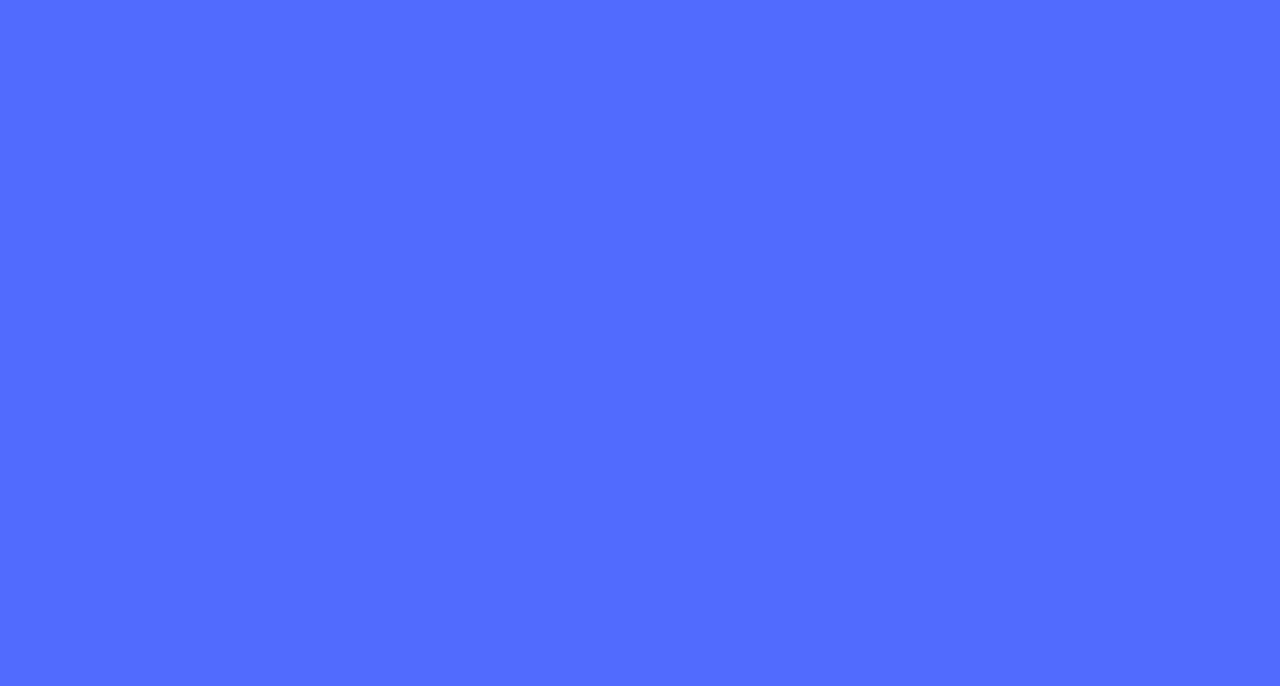
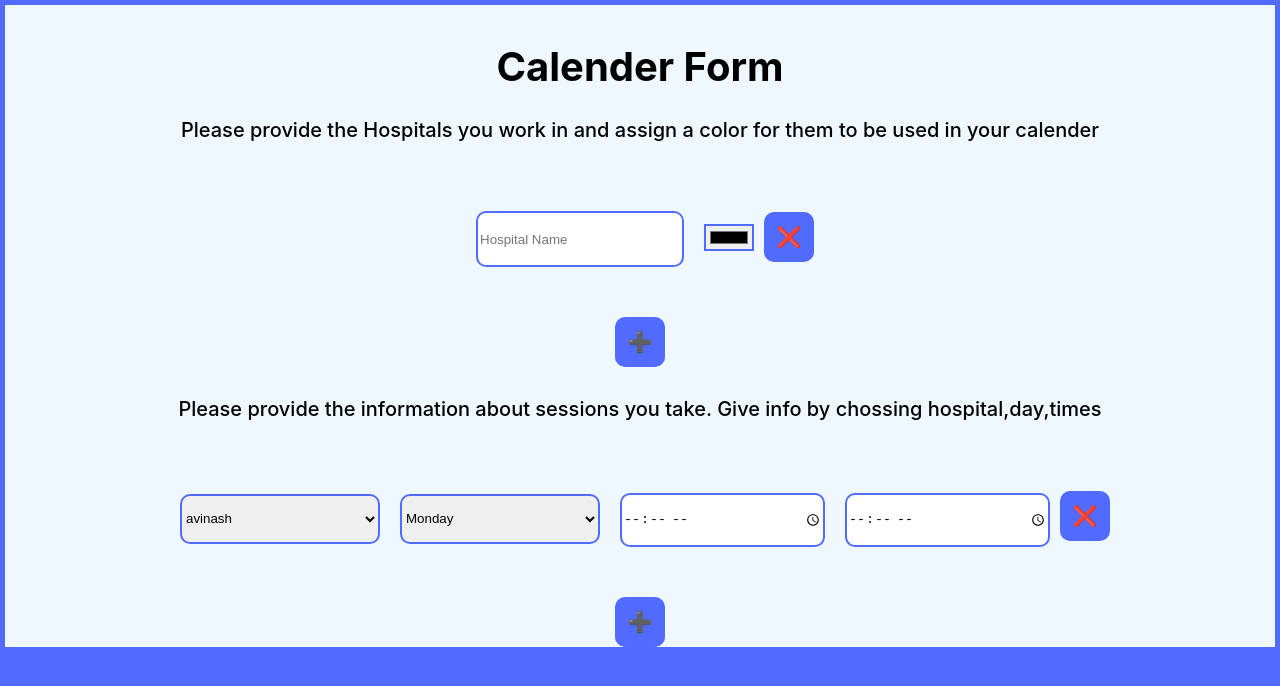
Before and after one commit to avinash84319/DoctorFrontend-web, a React (Create React App) app: page /calform in a window 1280 px wide. Before the commit this address had no page. Shown: the top 686 px of the page. Built offline with nearby package versions, Linux system fonts and the light colour scheme.

Commit message:
added date support still buggy

```diff
--- a/src/App.js
+++ b/src/App.js
@@ -7,6 +7,7 @@ import Otp from './screens/Otp';
 import { BrowserRouter, Routes, Route } from 'react-router-dom';
 import Appointment from './screens/Appointment';
 import Calender from './screens/Calender';
+import CalenderForm from './screens/Calender-Form';
 
 function App() {
   return (
@@ -19,6 +20,8 @@ function App() {
       <Route path="/register" element=<Register /> />
       <Route path="/apt" element=<Appointment /> />
       <Route path="/cal" element=<Calender /> />
+      <Route path="/calform" element=<CalenderForm /> />
+
     </Routes>
     </BrowserRouter>
     </div>
--- a/src/components/Cal-Eventeditor.js
+++ b/src/components/Cal-Eventeditor.js
@@ -19,14 +19,16 @@ function Eventeditor(props) {
     const setend = props.setend
     const setstartday = props.setstartday
     const setendday = props.setendday
+    const datetogrid = props.datetogrid
+    const gridtodate = props.gridtodate
 
     return <div className="cal-event-editor" style={{ "display": editdis }}>
         <button className="cal-event-editor-close" onClick={() => { seteditdis("none") }}>❌</button>
         <h1>Event Editor</h1>
         <input type="text" onChange={(e) => setname(e.target.value)} value={name} placeholder="Name"></input>
         <input type="text" onChange={(e) => setdesc(e.target.value)} value={desc} placeholder="Description"></input>
-        <input type="text" onChange={(e) => setstartday(e.target.value)} value={daystart} placeholder="Start Day"></input>
-        <input type="text" onChange={(e) => setendday(e.target.value)} value={dayend} placeholder="End Day"></input>
+        <input type="date" onChange={(e) => setstartday(datetogrid(e.target.value))} value={gridtodate(daystart)} placeholder="Start Day"></input>
+        <input type="date" onChange={(e) => setendday(datetogrid(e.target.value))} value={gridtodate(dayend)} placeholder="End Day"></input>
         <input type="text" onChange={(e) => setstart(e.target.value)} value={start} placeholder="Start Time"></input>
         <input type="text" onChange={(e) => setend(e.target.value)} value={end} placeholder="End Time"></input>
         <button onClick={submitEvent}>Submit</button>
--- /dev/null
+++ b/src/css/CalenderForm.css
@@ -0,0 +1,41 @@
+.calender-form {
+  background-color: aliceblue;
+  margin: 5px;
+}
+
+.cal-form-instruction{
+    padding: 10px;
+    text-align: center;
+    font-size: 20px;
+    font-weight: 500;
+}
+
+.cal-form-button-addrem{
+    margin-top: 40px;
+    width: 50px;
+    height: 50px;
+    border-radius: 10px;
+    border: none;
+    background-color: #516BFF;
+    color: white;
+    font-size: 20px;
+}
+
+.cal-form-input-hos{
+    display: grid;
+    grid-template-columns: 1fr;
+    grid-template-rows: 0.7fr 1fr 1fr;
+}
+
+.cal-form-input{
+    border: 2px solid #516BFF;
+    width: 200px;
+    height: 50px;
+    border-radius: 10px;
+    margin: 10px;
+}
+
+.cal-form-color{
+    border: 2px solid #516BFF;
+    margin: 10px;
+}
--- a/src/css/Register.css
+++ b/src/css/Register.css
@@ -97,7 +97,7 @@
     margin: 10px;
 }
 
-.calender{
+.calender-img{
     height: 50px;
     width: 50px;
     margin:10px;
--- /dev/null
+++ b/src/screens/Calender-Form.js
@@ -0,0 +1,86 @@
+import '../css/CalenderForm.css';
+import React, { useState } from 'react';
+
+function CalenderForm() {
+
+    const [noofhos, setNoofhos] = useState([1]);
+    const [noofworks, setNoofworks] = useState([1]);
+
+    const addhos = (e) => {
+        e.preventDefault();
+        setNoofhos([...noofhos, noofhos.length + 1])
+    }
+
+    const addworks = (e) => {
+        e.preventDefault();
+        setNoofworks([...noofworks, noofworks.length + 1])
+    }
+
+    const Hosform = () => {
+
+        return noofhos.map((idx) => {
+            return (
+                <div className='cal-form-inp-hos'>
+                    <input type='text' className="cal-form-input" placeholder='Hospital Name' />
+                    <input type='color' className="cal-form-color" placeholder='Hospital Name' />
+                    <button className='cal-form-button-addrem' onClick={() => setNoofhos(noofhos.filter((i) => i !== idx))}>❌</button>
+                </div>
+            )
+        })
+    }
+
+    const Workdays = () => {
+
+        return noofworks.map((idx) => {
+            return (
+                <div className='cal-form-inp-work'>
+                    <select className="cal-form-input" placeholder='Hospital Name'>
+                        <option value="avinash">avinash</option>
+                        <option value="avinash">avinash</option>
+                        <option value="avinash">avinash</option>
+                    </select>
+                    <select className="cal-form-input" placeholder='day'>
+                        <option value="Monday">Monday</option>
+                        <option value="Tuesday">Tuesday</option>
+                        <option value="Wednesday">Wednesday</option>
+                        <option value="Thursday">Thurday</option>
+                        <option value="Friday">Friday</option>
+                        <option value="Saturday">Saturday</option>
+                        <option value="Sunday">Sunday</option>
+                    </select>
+                    <input type='time' className="cal-form-input" placeholder='Start Time' />
+                    <input type='time' className="cal-form-input" placeholder='End Time' />
+                    <button className='cal-form-button-addrem' onClick={() => setNoofworks(noofworks.filter((i) => i !== idx))}>❌</button>
+                </div>
+            )
+        })
+    }
+
+    return (<div className="calender-form">
+
+        <div className='cal-form-instruction'>
+            <h1>Calender Form</h1>
+            <p>Please provide the Hospitals you work in and assign a color for them to be used in your calender</p>
+        </div>
+
+
+        <form className='cal-form-inp-hos'>
+            <Hosform />
+            <button className='cal-form-button-addrem' onClick={addhos}>➕</button>
+        </form>
+
+        <div className='cal-form-instruction'>
+            <p>Please provide the information about sessions you take. Give info by chossing hospital,day,times</p>
+        </div>
+
+        <form className='cal-form-inp-work'>
+            <Workdays />
+            <button className='cal-form-button-addrem' onClick={addworks}>➕</button>
+        </form>
+
+
+    </div>
+    )
+}
+
+export default CalenderForm;
--- a/src/screens/Calender.js
+++ b/src/screens/Calender.js
@@ -23,6 +23,8 @@ function Calender() {
     const [start, setstart] = useState("")
     const [end, setend] = useState("")
 
+    const initdate = new Date('2023-12-31')
+
     const daysdates = [
         { day: "monday", date: "31" },
         { day: "tuesday", date: "1" },
@@ -46,8 +48,37 @@ function Calender() {
         { time: 9 },
         { time: 10 },
         { time: 11 },
-        { time: 12 }
+        { time: 12 },
+        { time: 13 },
+        { time: 14 },
+        { time: 15 },
+        { time: 16 },
+        { time: 17 },
+        { time: 18 },
+        { time: 19 },
+        { time: 20 },
+        { time: 21 },
+        { time: 22 },
+        { time: 23 },
+        { time: 24 },
     ]
+
+    function datetogrid(date){
+        date=new Date(date)
+        console.log(date)
+        let gridate=date.getTime()-initdate.getTime()
+        gridate=Math.floor(gridate/(1000*60*60*24))
+        console.log(gridate)
+        return gridate
+    }
+
+    function gridtodate(gridate){
+        let date=initdate.getTime()+gridate*(1000*60*60*24)
+        date=new Date(date)
+        date=date.toISOString().substring(0,10);
+        console.log(date)
+        return date
+    }
 
     function addevent() {
         if (editdis === "none") {
@@ -103,9 +134,10 @@ function Calender() {
         let endtime = btn.previousSibling.value
         let start = parseInt(starttime)
         let end = parseInt(endtime)
-        let daystart = parseInt(startday)
-        let dayend = parseInt(endday)
+        let daystart = datetogrid(startday)
+        let dayend = datetogrid(endday)
         let event = { daystart, dayend, start, end, desc, name }
+        console.log(event)
         // check if the event is already there
         let store;
         for (let i = 0; i < events.length; i++) {
@@ -161,6 +193,8 @@ function Calender() {
                 setendday={setendday}
                 setstart={setstart}
                 setend={setend}
+                datetogrid={datetogrid}
+                gridtodate={gridtodate}
             />
         </div>
     )
--- a/src/screens/Register.js
+++ b/src/screens/Register.js
@@ -43,7 +43,7 @@ function Register(){
                 <div className='date0fbirth'>
                     <h2 className='reg-name-h'>Date of Birth</h2>
                     <div className='date'>
-                    <img src='/calender.png' className='calender'></img>
+                    <img src='/calender.png' className='calender-img'></img>
                     <input type='text' className='reg-input-date' placeholder='DD'/>
                     <input type='text' className='reg-input-date' placeholder='MM'/>
                     <input type='text' className='reg-input-year' placeholder='YYYY'/>
```
